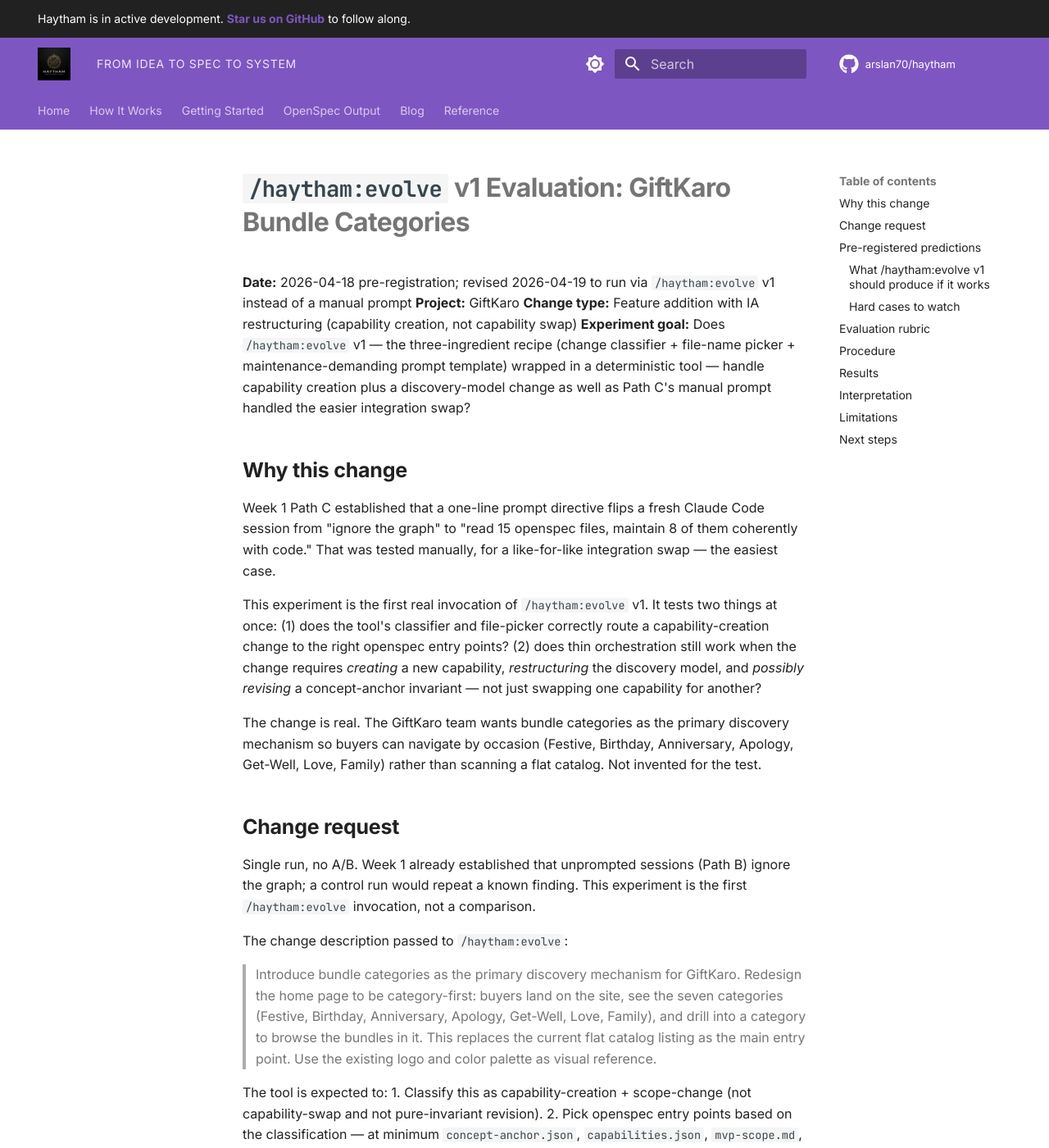
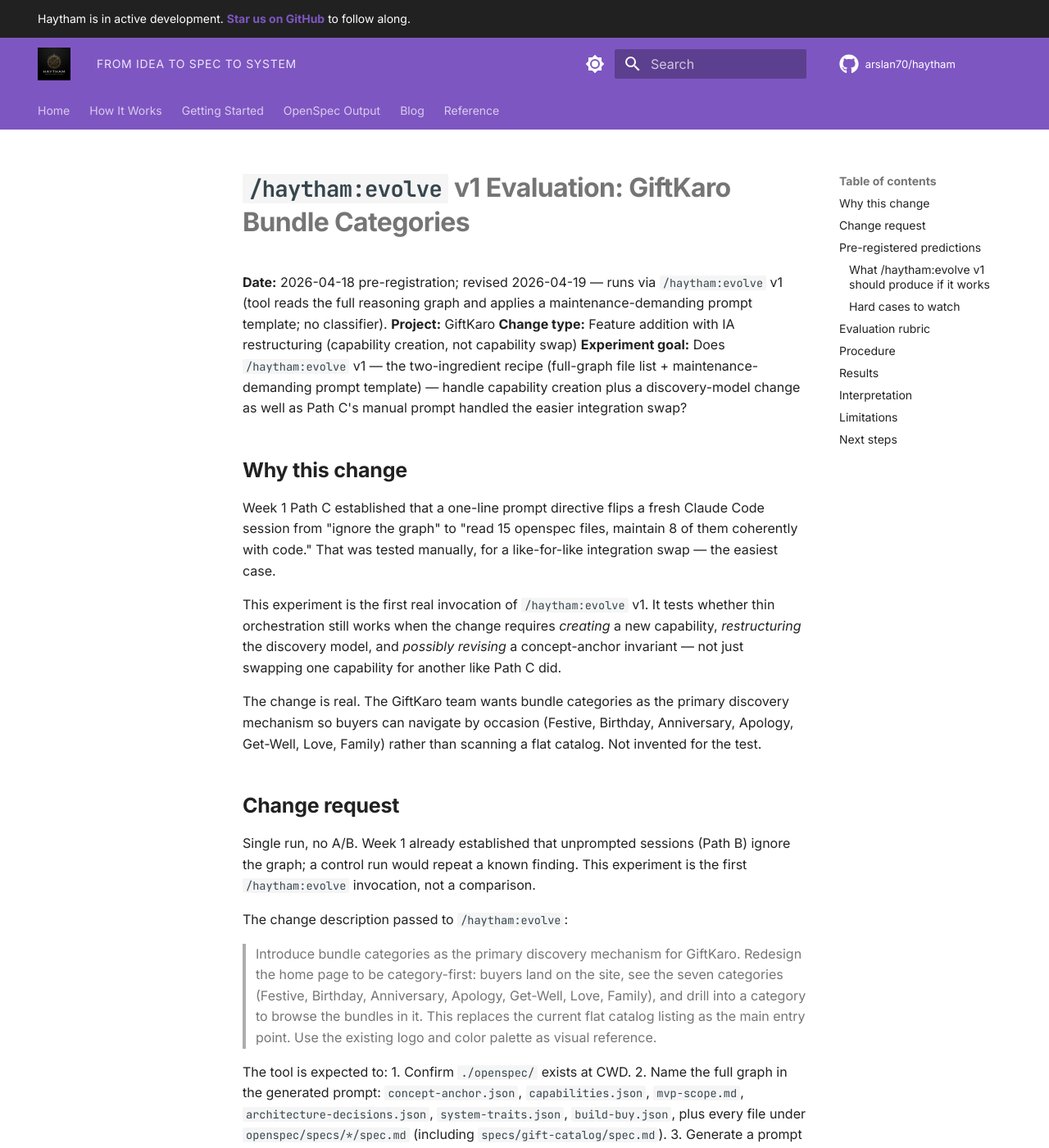
Before and after one commit to arslan70/haytham, an MkDocs documentation site: the page built from docs/experiments/week-2-gk-bundle-categories.md, in a window 1280 px wide and 1400 px high. Shown: the whole window at 82% size. Built offline with MkDocs 1.6.1 and Material for MkDocs 9.7.7, drawn with Linux system fonts in a browser that asks for light colours; comment, search, counter and statistics services are not loaded; some of the changed text lies outside the part shown.

Commit message:
feat: Add /haytham:evolve v1 command for graph-maintaining changes
Thin orchestration — takes a change description, names the full
reasoning graph, demands the agent maintain it alongside code. Two
ingredients (file list + prompt template), no classifier. Design
rationale in docs/design/haytham-evolve-v1.md.

Co-Authored-By: Claude Opus 4.7 <noreply@anthropic.com>

````diff
--- a/docs/experiments/week-2-gk-bundle-categories.md
+++ b/docs/experiments/week-2-gk-bundle-categories.md
@@ -1,15 +1,15 @@
 # `/haytham:evolve` v1 Evaluation: GiftKaro Bundle Categories
 
-**Date:** 2026-04-18 pre-registration; revised 2026-04-19 to run via `/haytham:evolve` v1 instead of a manual prompt
+**Date:** 2026-04-18 pre-registration; revised 2026-04-19 — runs via `/haytham:evolve` v1 (tool reads the full reasoning graph and applies a maintenance-demanding prompt template; no classifier).
 **Project:** GiftKaro
 **Change type:** Feature addition with IA restructuring (capability creation, not capability swap)
-**Experiment goal:** Does `/haytham:evolve` v1 — the three-ingredient recipe (change classifier + file-name picker + maintenance-demanding prompt template) wrapped in a deterministic tool — handle capability creation plus a discovery-model change as well as Path C's manual prompt handled the easier integration swap?
+**Experiment goal:** Does `/haytham:evolve` v1 — the two-ingredient recipe (full-graph file list + maintenance-demanding prompt template) — handle capability creation plus a discovery-model change as well as Path C's manual prompt handled the easier integration swap?
 
 ## Why this change
 
 Week 1 Path C established that a one-line prompt directive flips a fresh Claude Code session from "ignore the graph" to "read 15 openspec files, maintain 8 of them coherently with code." That was tested manually, for a like-for-like integration swap — the easiest case.
 
-This experiment is the first real invocation of `/haytham:evolve` v1. It tests two things at once: (1) does the tool's classifier and file-picker correctly route a capability-creation change to the right openspec entry points? (2) does thin orchestration still work when the change requires *creating* a new capability, *restructuring* the discovery model, and *possibly revising* a concept-anchor invariant — not just swapping one capability for another?
+This experiment is the first real invocation of `/haytham:evolve` v1. It tests whether thin orchestration still works when the change requires *creating* a new capability, *restructuring* the discovery model, and *possibly revising* a concept-anchor invariant — not just swapping one capability for another like Path C did.
 
 The change is real. The GiftKaro team wants bundle categories as the primary discovery mechanism so buyers can navigate by occasion (Festive, Birthday, Anniversary, Apology, Get-Well, Love, Family) rather than scanning a flat catalog. Not invented for the test.
 
@@ -22,12 +22,12 @@ The change description passed to `/haytham:evolve`:
 > Introduce bundle categories as the primary discovery mechanism for GiftKaro. Redesign the home page to be category-first: buyers land on the site, see the seven categories (Festive, Birthday, Anniversary, Apology, Get-Well, Love, Family), and drill into a category to browse the bundles in it. This replaces the current flat catalog listing as the main entry point. Use the existing logo and color palette as visual reference.
 
 The tool is expected to:
-1. Classify this as capability-creation + scope-change (not capability-swap and not pure-invariant revision).
-2. Pick openspec entry points based on the classification — at minimum `concept-anchor.json`, `capabilities.json`, `mvp-scope.md`, `architecture-decisions.json`, and `specs/gift-catalog/spec.md`.
-3. Generate a prompt that names those entry points and demands maintenance alongside implementation.
-4. Hand off to the execution agent.
+1. Confirm `./openspec/` exists at CWD.
+2. Name the full graph in the generated prompt: `concept-anchor.json`, `capabilities.json`, `mvp-scope.md`, `architecture-decisions.json`, `system-traits.json`, `build-buy.json`, plus every file under `openspec/specs/*/spec.md` (including `specs/gift-catalog/spec.md`).
+3. Generate a prompt that demands maintenance alongside implementation.
+4. Hand off to the execution agent in the same session.
 
-The change description deliberately does not resolve the 3-5 bundles / 7 categories tension. Whether the tool (or the downstream agent) surfaces that tension or silently expands the catalog is part of what we're measuring.
+The change description deliberately does not resolve the 3-5 bundles / 7 categories tension. Whether the agent surfaces that tension or silently expands the catalog is part of what we're measuring.
 
 ## Pre-registered predictions
 
@@ -46,7 +46,6 @@ Written before the run. Not revised after results.
 1. **`concept-anchor.json` `interaction_model` invariant.** Currently reads "E-commerce browse-select-pay flow: expat browses catalog, selects gift, pays internationally, recipient receives locally." Category-first doesn't break this — "browses catalog" is still accurate — but a strict reading of the invariant could argue the mechanism matters. Prediction: the agent reads the invariant, notes it's not broken, and leaves it alone. Concern: the agent silently revises it (over-maintenance) or misses that it should be checked (under-maintenance).
 2. **3-5 bundles / 7 categories tension.** The current constraint in `mvp-scope.md` and `CLAUDE.md` is a 3-5 bundle catalog. Seven categories means most categories will be empty at launch. Prediction: the agent surfaces this tension, either in a clarifying question, in the updated `mvp-scope.md`, or in a DEC entry, and recommends one of: (a) hide empty categories at launch, (b) expand the catalog, (c) keep 3-5 bundles but show all 7 categories with "Coming soon" affordances. Concern: the agent silently expands the catalog to "justify" 7 categories, or silently ignores the tension and ships empty categories.
 3. **Visual redesign without a design brief.** The graph doesn't capture visual design. Agent has logo + color palette as the only anchors. Prediction: agent produces a reasonable category-first home with the existing palette, no catastrophic design regressions. Not rubric-scored at pixel level — noted qualitatively.
-4. **Tool-layer failures (new for v1).** Does the classifier correctly identify capability-creation? Does the file-picker pick all five required entry points, or does it miss one — most likely `concept-anchor.json`, since the change doesn't obviously touch invariants? A misroute here contaminates the thin-orchestration test regardless of prompt quality, so the procedure logs each layer's output.
 
 ## Evaluation rubric
 
@@ -59,11 +58,7 @@ Six scored criteria. Each scored Pass / Partial / Fail with a one-line justifica
 5. **Context documentation.** Is `openspec/` consistent with the change after the commit?
 6. **Scope-tension surfacing.** Did the agent notice and flag the 3-5 bundles / 7 categories tension? Pass = surfaced and recommended a resolution. Partial = surfaced but didn't resolve. Fail = silently expanded the catalog or silently ignored empty categories.
 
-Plus tool-layer observations (not scored Pass/Fail, but recorded so failures can be attributed to the right layer):
-- Classifier output — which change type did it return?
-- File-picker output — which openspec files did it name?
-- Generated prompt — full text, logged separately.
-- Did the generated prompt include the maintenance demand?
+One sanity record alongside the rubric (not scored): the generated prompt, full text, logged separately. Confirms the tool correctly embedded the change description, the full graph file list, and the maintenance demand before hand-off.
 
 ## Procedure
 
@@ -75,7 +70,7 @@ claude   # fresh Claude Code session
 /haytham:evolve "Introduce bundle categories as the primary discovery mechanism for GiftKaro. Redesign the home page to be category-first: buyers land on the site, see the seven categories (Festive, Birthday, Anniversary, Apology, Get-Well, Love, Family), and drill into a category to browse the bundles in it. This replaces the current flat catalog listing as the main entry point. Use the existing logo and color palette as visual reference."
 ```
 
-Don't steer. If the agent asks clarifying questions, respond factually only (e.g., "yes, seven categories; don't add more") but volunteer nothing about predictions, rubric, or the 3-5-bundle tension. Log the full prompt `/haytham:evolve` generated, so classifier/picker behavior can be evaluated independently from execution behavior. Commit the agent's output to the branch when done. Capture the session JSONL to `docs/experiments/week-2-session.jsonl`.
+Don't steer. If the agent asks clarifying questions, respond factually only (e.g., "yes, seven categories; don't add more") but volunteer nothing about predictions, rubric, or the 3-5-bundle tension. Log the full prompt `/haytham:evolve` generated so the tool's output can be reviewed independently from the agent's execution. Commit the agent's output to the branch when done. Capture the session JSONL to `docs/experiments/week-2-session.jsonl`.
 
 ## Results
 
@@ -85,8 +80,6 @@ _Empty until run completes._
 - Code files changed (vs 9d47cf9):
 - openspec files read:
 - openspec files modified:
-- Classifier output:
-- File-picker output:
 - Generated prompt (full text logged to separate file):
 - Did the agent surface the 3-5 bundle / 7 category tension?:
 - Reasoning trail summary:
@@ -103,9 +96,9 @@ _Empty until run completes._
 _Empty until scored._
 
 Key questions:
-- Did `/haytham:evolve` v1's deterministic scaffolding (classifier + file-picker) work, or did the tool misroute?
-- Given correct routing, did thin orchestration handle capability creation + IA restructure?
-- Does `/haytham:evolve` need anything beyond the three ingredients before the TinyTales cross-project test, or is the v1 build sufficient to proceed?
+- Did the tool correctly construct the prompt (change description + full graph file list + maintenance rules)?
+- Did thin orchestration handle capability creation + IA restructure?
+- Does `/haytham:evolve` need tightening before the TinyTales cross-project test, or is the v1 build sufficient to proceed?
 
 ## Limitations
 
@@ -113,7 +106,7 @@ Key questions:
 - Same evaluator (me), same graph author. Rubric may favor graph-maintenance outcomes.
 - Visual redesign is out-of-graph. Rubric captures structural/IA/capability work strictly; visual quality is noted qualitatively but not scored.
 - Claude Code version-specific behavior. If the agent's willingness to follow prompted directives drifts in future versions, these results shift too.
-- Tool v1 is minimal. A failure could live in the classifier, file-picker, prompt template, OR thin orchestration itself. Logging each layer's output is the only way to attribute failure correctly.
+- Tool v1 is minimal. A failure could live in the tool (file list or prompt template) or in thin orchestration itself (agent ignoring or misapplying maintenance rules). Logging the generated prompt is how we distinguish them.
 
 ## Next steps
 
@@ -121,6 +114,6 @@ Key questions:
 - [ ] Run the experiment. Record results.
 - [ ] Score rubric. Write Interpretation section.
 - [ ] If the run passes: proceed to TinyTales cross-project test in Week 2 of the final push.
-- [ ] If the run fails on tool scaffolding (classifier/picker): fix the tool and re-run before TinyTales.
-- [ ] If the run fails on thin orchestration itself (agent has right entry points but still doesn't maintain the graph): identify the failure mode and decide whether `/haytham:evolve` needs more than three ingredients. This is a meaningful design pivot.
+- [ ] If the run fails on tool construction (missing file list, broken prompt): fix the tool and re-run before TinyTales.
+- [ ] If the run fails on thin orchestration itself (agent has right entry points but still doesn't maintain the graph): identify the failure mode and decide whether `/haytham:evolve` needs more prescription than v1 provides. This is a meaningful design pivot.
 - [ ] Defer: promote Path C (Safepay + graph maintenance) to main when ready.
````
Also changed, not shown: commands/build.md (+2 -2 lines), commands/evolve.md (added, +77 -0 lines), docs/design/haytham-evolve-v1.md (added, +130 -0 lines).
